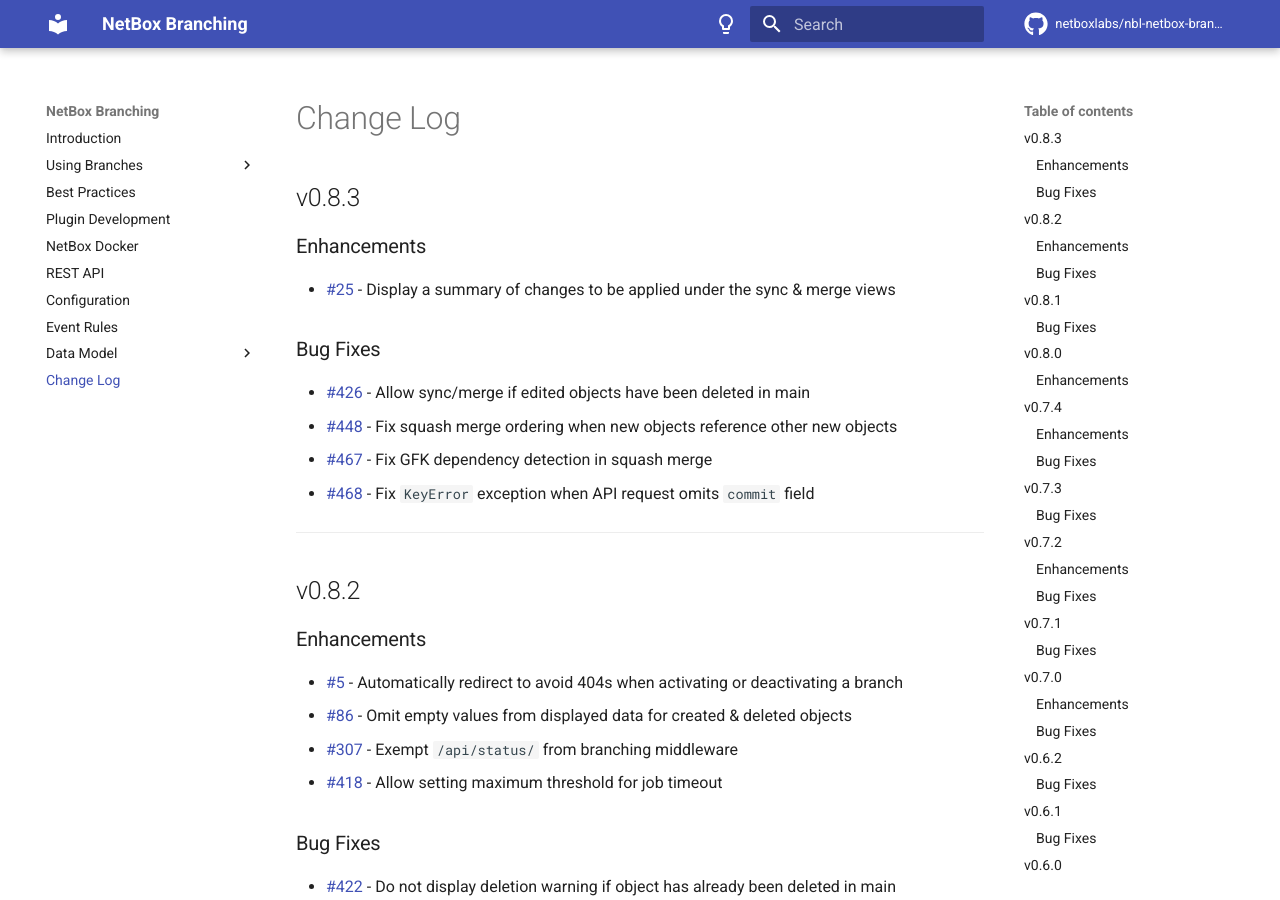
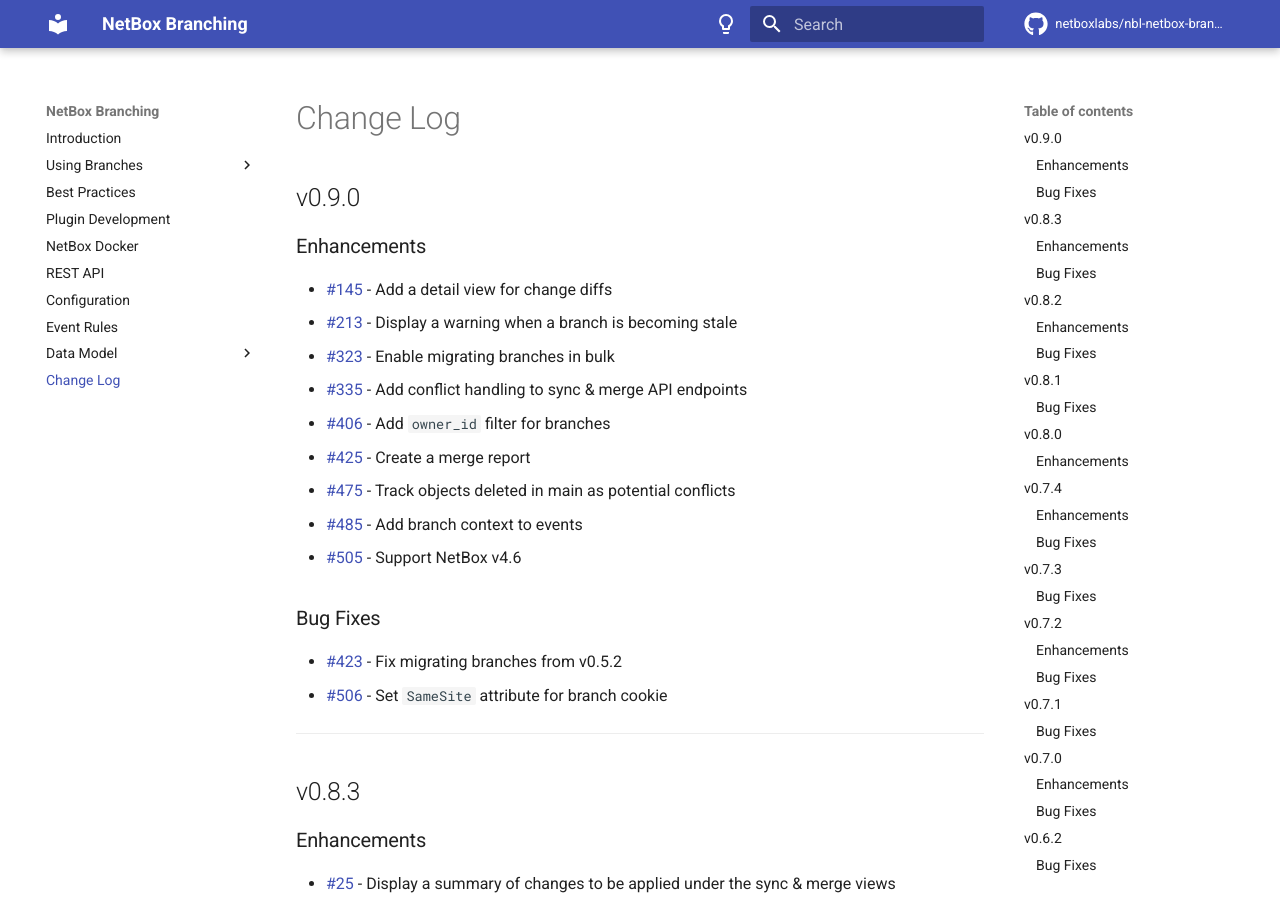
Before and after one commit to netboxlabs/netbox-branching, an MkDocs documentation site: the page built from docs/changelog.md, in a window 1280 px wide and 900 px high. Built offline with MkDocs 1.6.1 and Material for MkDocs 9.7.7, drawn with Linux system fonts in a browser that asks for light colours; comment, search, counter and statistics services are not loaded.

Commit message:
v0.9.0 (#511)

```diff
--- a/docs/changelog.md
+++ b/docs/changelog.md
@@ -1,4 +1,25 @@
 # Change Log
+
+## v0.9.0
+
+### Enhancements
+
+* [#145](https://github.com/netboxlabs/netbox-branching/issues/145) - Add a detail view for change diffs
+* [#213](https://github.com/netboxlabs/netbox-branching/issues/213) - Display a warning when a branch is becoming stale
+* [#323](https://github.com/netboxlabs/netbox-branching/issues/323) - Enable migrating branches in bulk
+* [#335](https://github.com/netboxlabs/netbox-branching/issues/335) - Add conflict handling to sync & merge API endpoints
+* [#406](https://github.com/netboxlabs/netbox-branching/issues/406) - Add `owner_id` filter for branches
+* [#425](https://github.com/netboxlabs/netbox-branching/issues/425) - Create a merge report
+* [#475](https://github.com/netboxlabs/netbox-branching/issues/475) - Track objects deleted in main as potential conflicts
+* [#485](https://github.com/netboxlabs/netbox-branching/issues/485) - Add branch context to events
+* [#505](https://github.com/netboxlabs/netbox-branching/issues/505) - Support NetBox v4.6
+
+### Bug Fixes
+
+* [#423](https://github.com/netboxlabs/netbox-branching/issues/423) - Fix migrating branches from v0.5.2
+* [#506](https://github.com/netboxlabs/netbox-branching/issues/506) - Set `SameSite` attribute for branch cookie
+
+---
 
 ## v0.8.3
 
--- a/netbox_branching/__init__.py
+++ b/netbox_branching/__init__.py
@@ -12,7 +12,7 @@
     name = 'netbox_branching'
     verbose_name = 'NetBox Branching'
     description = 'A git-like branching implementation for NetBox'
-    version = '0.8.3'
+    version = '0.9.0'
     base_url = 'branching'
     # Remember to update COMPATIBILITY.md when modifying the minimum/maximum supported NetBox versions.
     min_version = '4.4.1'
--- a/pyproject.toml
+++ b/pyproject.toml
@@ -1,6 +1,6 @@
 [project]
 name = "netboxlabs-netbox-branching"
-version = "0.8.3"
+version = "0.9.0"
 description = "A git-like branching implementation for NetBox"
 readme = "README.md"
 requires-python = ">=3.10"
```
Also changed, not shown: COMPATIBILITY.md (+1 -1 lines).
